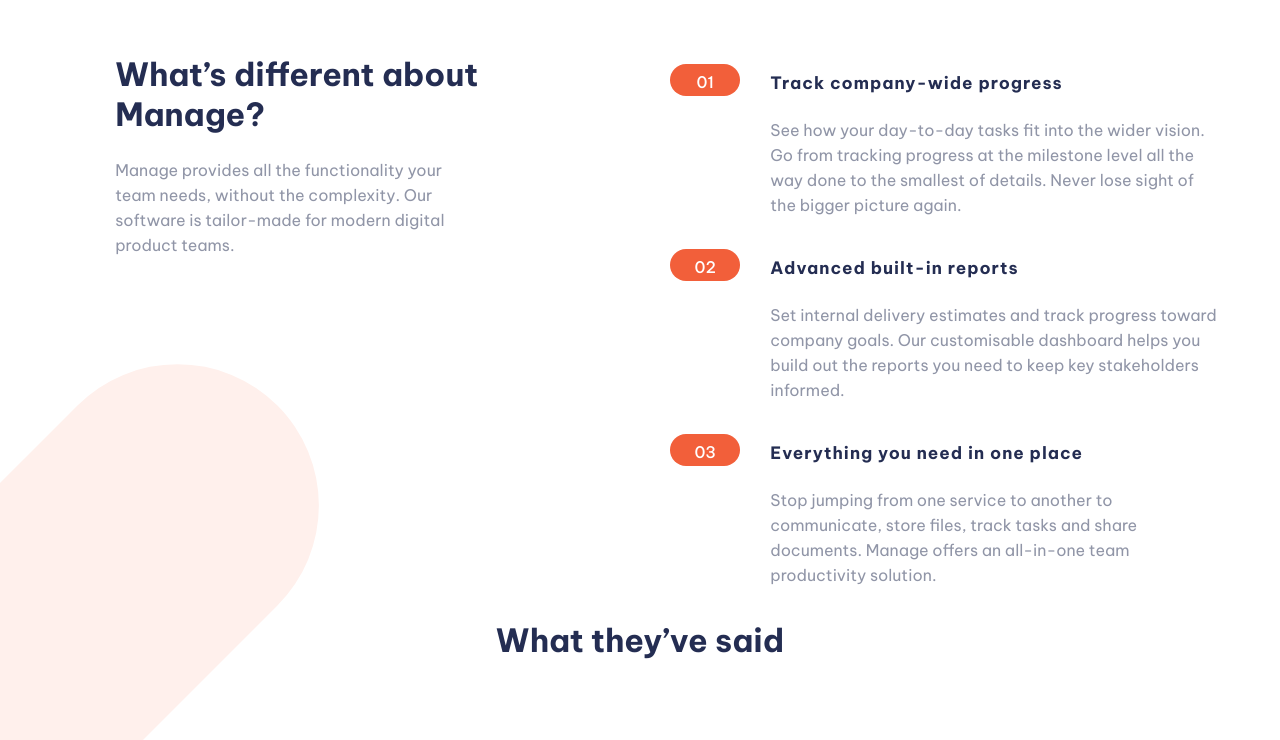
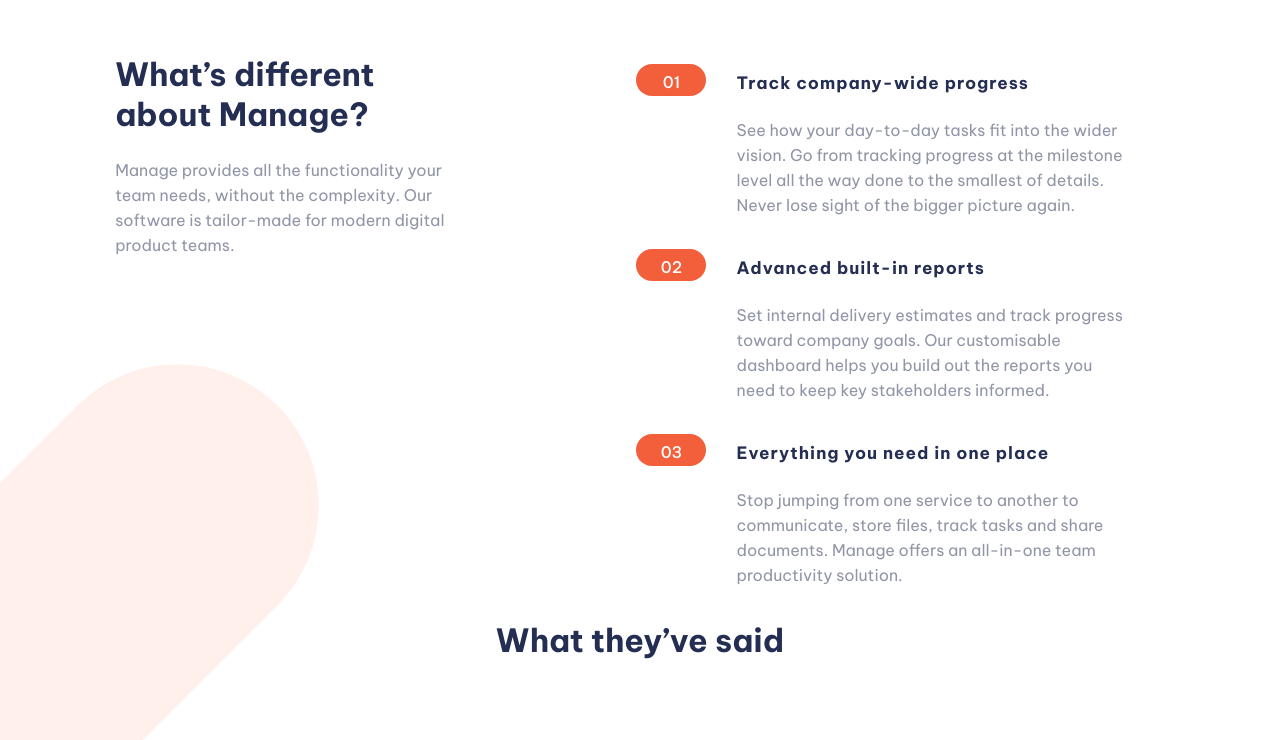
Before and after one commit to munam-coder/Managing-Landing-Page, a plain HTML site: page index.html in a window 1280 px wide. Shown: the part 600-1340 px from the top of the page. Drawn offline with Linux system fonts and the light colour scheme.

Commit message:
Update index.html

```diff
--- a/index.html
+++ b/index.html
@@ -81,7 +81,7 @@
             </div>
             <div class="difference">
                 <div class="rightpara">
-                    <h1>What’s different about <br> Manage?</h1>
+                    <h1>What’s different <br> about  Manage?</h1>
                     <p> Manage provides all the functionality your <br> team needs, without
                         the complexity. Our <br> software is tailor-made for modern digital <br>
                         product teams. </p>
@@ -93,11 +93,13 @@
                                 01
                             </div>
                             <div class="exptext">
+                                <div class="orangemobbox">
                                 <h4>Track company-wide progress</h4>
+                                </div>
                                 <p>
-                                    See how your day-to-day tasks fit into the wider vision. <br> Go from
-                                    tracking progress at the milestone level all the <br> way done to the
-                                    smallest of details. Never lose sight of <br> the bigger picture again.
+                                    See how your day-to-day tasks fit into the wider <br> vision.  Go from
+                                    tracking progress at the milestone <br> level all the  way done to the
+                                    smallest of details. <br> Never lose sight of  the bigger picture again.
                                 </p>
                             </div>
                         </div>
@@ -106,11 +108,13 @@
                                 02
                             </div>
                             <div class="exptext">
+                                <div class="orangemobbox">
                                 <h4> Advanced built-in reports</h4>
+                                </div>
                                 <p>
-                                    Set internal delivery estimates and track progress toward <br> company
-                                    goals. Our customisable dashboard helps you <br> build out the reports
-                                    you need to keep key stakeholders <br> informed.
+                                    Set internal delivery estimates and track progress <br> toward  company
+                                    goals. Our customisable <br> dashboard helps you  build out the reports
+                                    you <br> need to keep key stakeholders  informed.
 
                                 </p>
                             </div>
@@ -120,7 +124,9 @@
                                 03
                             </div>
                             <div class="exptext">
+                                <div class="orangemobbox">
                                 <h4> Everything you need in one place</h4>
+                                </div>
                                 <p>
                                     Stop jumping from one service to another to <br> communicate, store files,
                                     track tasks and share <br> documents. Manage offers an all-in-one team <br>
@@ -139,7 +145,7 @@
                 <div class="sliderwrappper">
                     <div class="testimonial-track">
 
-                        <div class="firsttestimonial">
+                        <div class="firsttestimonial active">
                             <img src="./manage-landing-page-master/images/avatar-anisha.png" alt="" class="anishaimg">
                             <p>Anisha Li</p>
                             <p class="para">“Manage has supercharged our team’s workflow. The ability to maintain
@@ -169,6 +175,12 @@
                             </p>
                         </div>
                     </div>
+                </div>
+                <div class="testimonialbtnmob">
+                    <button class="dot active"></button>
+                    <button class="dot"></button>
+                    <button class="dot"></button>
+                    <button class="dot"></button>
                 </div>
                 <div class="testimonialbtn">
                     <button>Get Started</button>
```
